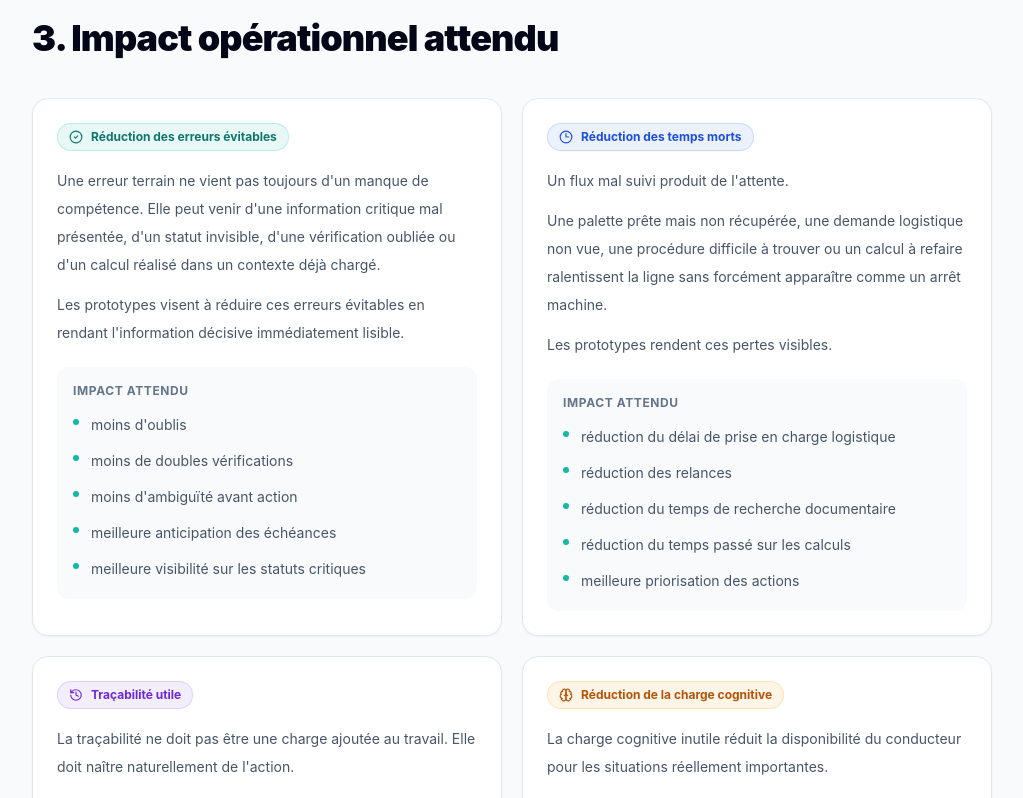
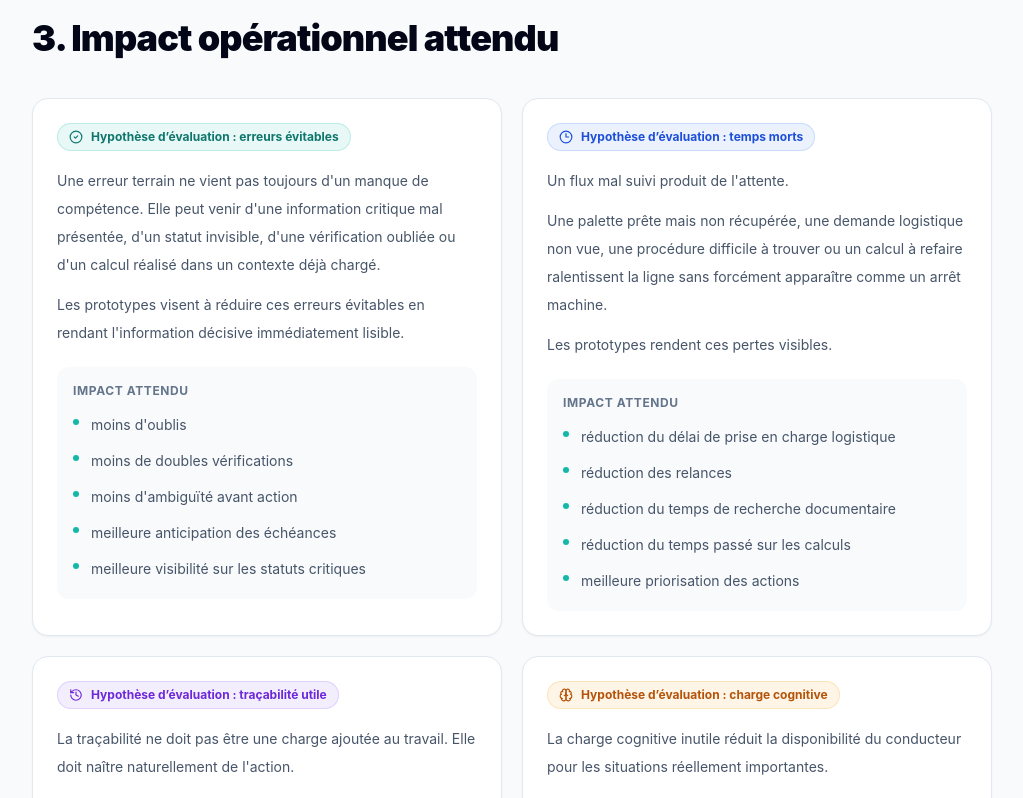
Before and after one commit to AmineAKIK/protocap, a React (Vite) app: page /rapport in a window 1280 px wide. Shown: the part 3302-4100 px from the top of the page, without its empty margins (128-1151 px from the left). Built offline with nearby package versions, Linux system fonts and the light colour scheme.

Commit message:
fix(copy): frame report impacts as hypotheses not measured outcomes

```diff
--- a/src/pages/OperationalReportPage.tsx
+++ b/src/pages/OperationalReportPage.tsx
@@ -61,7 +61,7 @@ const openingStatements = [
 
 const impactBlocks = [
   {
-    title: `Réduction des erreurs évitables`,
+    title: `Hypothèse d’évaluation : erreurs évitables`,
     icon: CheckCircle2,
     color: 'teal',
     paragraphs: [
@@ -77,7 +77,7 @@ const impactBlocks = [
     ]
   },
   {
-    title: `Réduction des temps morts`,
+    title: `Hypothèse d’évaluation : temps morts`,
     icon: Clock3,
     color: 'blue',
     paragraphs: [
@@ -94,7 +94,7 @@ const impactBlocks = [
     ]
   },
   {
-    title: `Traçabilité utile`,
+    title: `Hypothèse d’évaluation : traçabilité utile`,
     icon: History,
     color: 'violet',
     paragraphs: [
@@ -110,7 +110,7 @@ const impactBlocks = [
     ]
   },
   {
-    title: `Réduction de la charge cognitive`,
+    title: `Hypothèse d’évaluation : charge cognitive`,
     icon: Brain,
     color: 'amber',
     paragraphs: [
@@ -284,10 +284,10 @@ const prototypes = [
     ],
     responseOutro: `Les politiques disponibles rendent le choix explicite : ne pas dépasser, arrondir au carton, arrondir à la palette.`,
     valueParagraphs: [
-      `Le calcul manuel disparaît.`,
+      `Le calcul est automatisé dans le démonstrateur.`,
       `L'écart devient visible.`,
-      `La décision devient plus rapide.`,
-      `Le risque d'erreur diminue.`
+      `Le choix est comparé aux règles affichées.`,
+      `La réduction d'erreurs reste un indicateur à mesurer.`
     ],
     indicators: [
       `temps moyen de calcul`,
```
